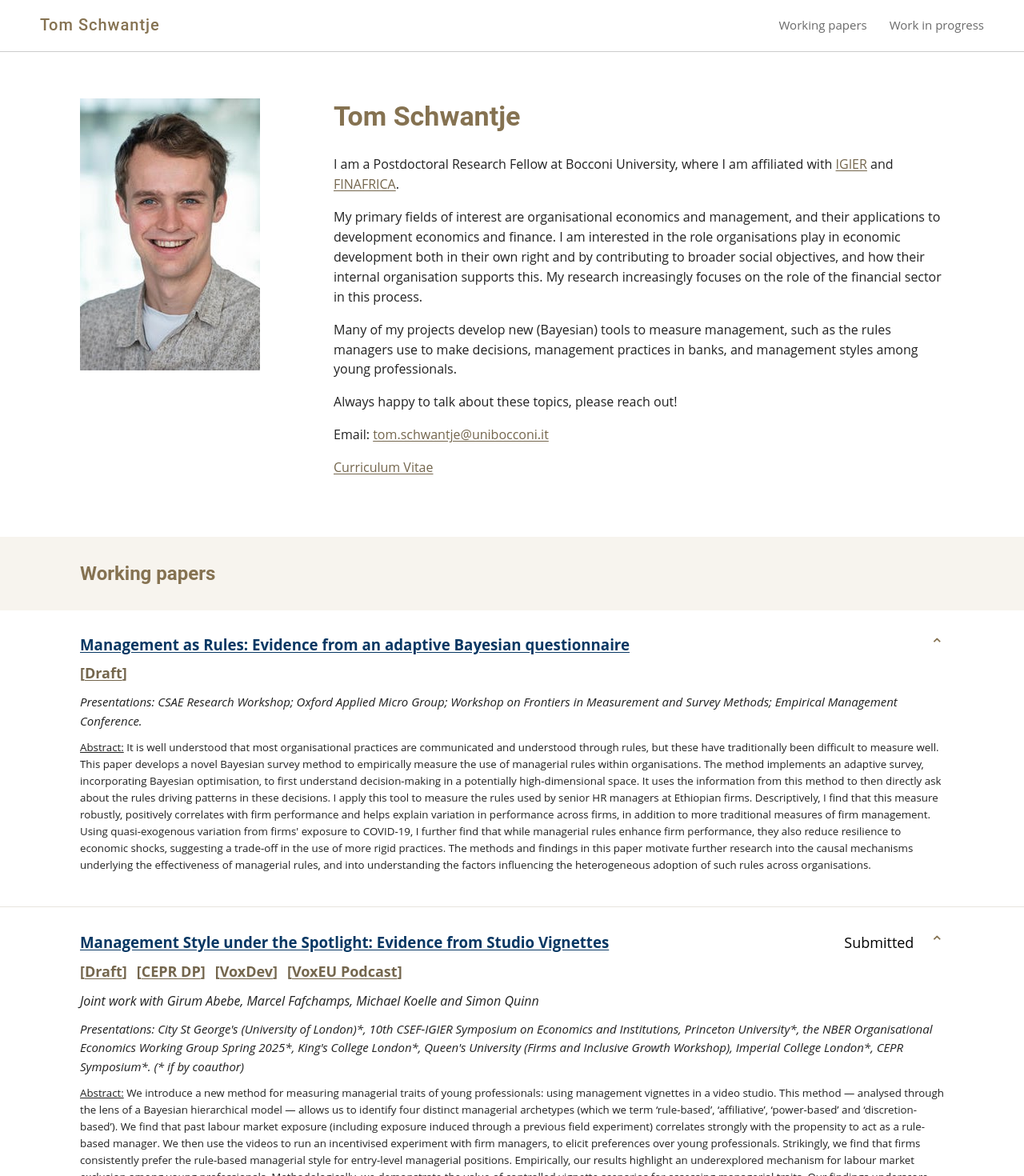
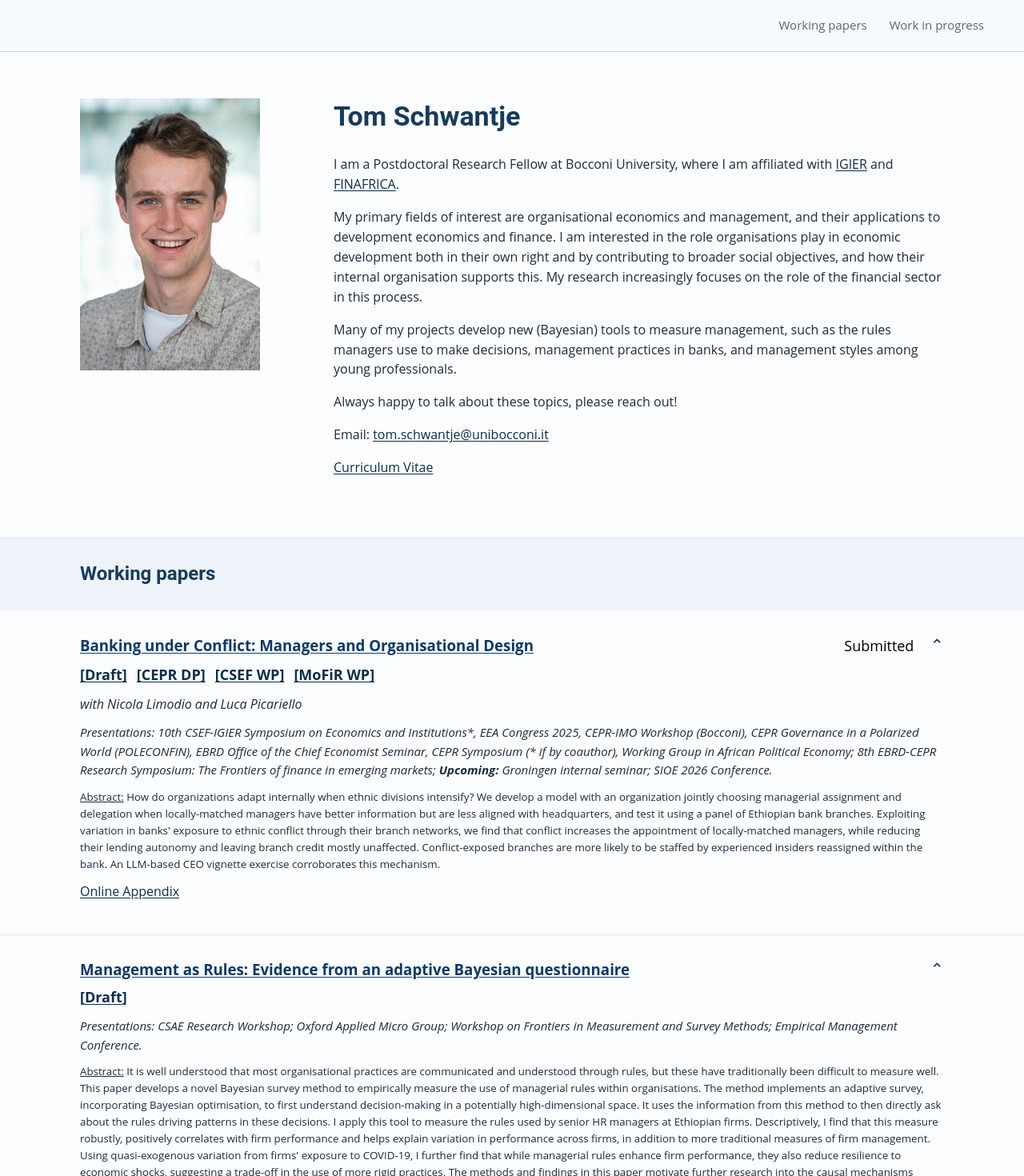
Before and after one commit to TomSchwa/website, a Next.js app: page / in a window 1280 px wide. Shown: the top 1470 px of the page at 80% size. Built offline with nearby package versions, Linux system fonts and the light colour scheme; no server answers.

Commit message:
Update navy theme and paper order

```diff
--- a/app/globals.css
+++ b/app/globals.css
@@ -1,11 +1,11 @@
 :root {
-  --ink: #212121;
-  --muted: #6a6a6a;
-  --brown: #857251;
-  --brown-dark: #74664d;
-  --blue: #073763;
-  --rule: #cccccc;
-  --wash: #f7f4ee;
+  --ink: #1d2b38;
+  --muted: #53697d;
+  --navy: #173b5d;
+  --navy-dark: #0d2d49;
+  --blue: #0b3a66;
+  --rule: #c8d4df;
+  --wash: #edf3f8;
 }
 
 * {
@@ -18,7 +18,7 @@ html {
 
 body {
   margin: 0;
-  background: #ffffff;
+  background: #fbfdff;
   color: var(--ink);
   font-family: "Open Sans", Arial, sans-serif;
   font-size: 16px;
@@ -26,13 +26,13 @@ body {
 }
 
 a {
-  color: var(--brown-dark);
+  color: var(--navy-dark);
   text-decoration: underline;
   text-underline-offset: 2px;
 }
 
 a:hover {
-  color: #82683f;
+  color: #245d8f;
 }
 
 .site-header {
@@ -40,7 +40,7 @@ a:hover {
   z-index: 10;
   top: 0;
   border-bottom: 1px solid var(--rule);
-  background: rgba(255, 255, 255, 0.96);
+  background: rgba(247, 250, 253, 0.97);
 }
 
 .header-inner {
@@ -49,17 +49,8 @@ a:hover {
   min-height: 64px;
   margin: 0 auto;
   align-items: center;
-  justify-content: space-between;
+  justify-content: flex-end;
   gap: 30px;
-}
-
-.site-name {
-  color: var(--brown);
-  font-family: Roboto, Arial, sans-serif;
-  font-size: 20px;
-  font-weight: 500;
-  letter-spacing: 1px;
-  text-decoration: none;
 }
 
 nav {
@@ -105,7 +96,7 @@ p {
 
 h1,
 h2 {
-  color: var(--brown);
+  color: var(--navy);
   font-family: Roboto, Arial, sans-serif;
 }
 
@@ -132,7 +123,7 @@ h2 {
 }
 
 .paper {
-  border-bottom: 1px solid #e8e5df;
+  border-bottom: 1px solid #dce5ed;
   padding-top: 30px;
   padding-bottom: 30px;
 }
@@ -153,7 +144,7 @@ h2 {
 .paper details > summary::after {
   content: "⌃";
   flex: 0 0 auto;
-  color: var(--brown);
+  color: var(--navy);
   font-size: 21px;
   line-height: 1;
   transition: transform 0.2s ease;
--- a/app/page.tsx
+++ b/app/page.tsx
@@ -15,7 +15,7 @@ type Paper = {
   appendix?: boolean;
 };
 
-const papers: Paper[] = [
+const paperCatalog: Paper[] = [
   {
     title: "Management as Rules: Evidence from an adaptive Bayesian questionnaire",
     links: [
@@ -181,6 +181,15 @@ const papers: Paper[] = [
   },
 ];
 
+const papers = [
+  ...paperCatalog.filter((paper) =>
+    paper.title.startsWith("Banking under Conflict"),
+  ),
+  ...paperCatalog.filter(
+    (paper) => !paper.title.startsWith("Banking under Conflict"),
+  ),
+];
+
 function ExternalLink({ href, children }: React.PropsWithChildren<{ href: string }>) {
   return (
     <a href={href} target="_blank" rel="noreferrer">
@@ -194,9 +203,6 @@ export default function Home() {
     <>
       <header className="site-header">
         <div className="header-inner">
-          <a className="site-name" href="#top">
-            Tom Schwantje
-          </a>
           <nav aria-label="Main navigation">
             <a href="#working-papers">Working papers</a>
             <a href="#work-in-progress">Work in progress</a>
```
